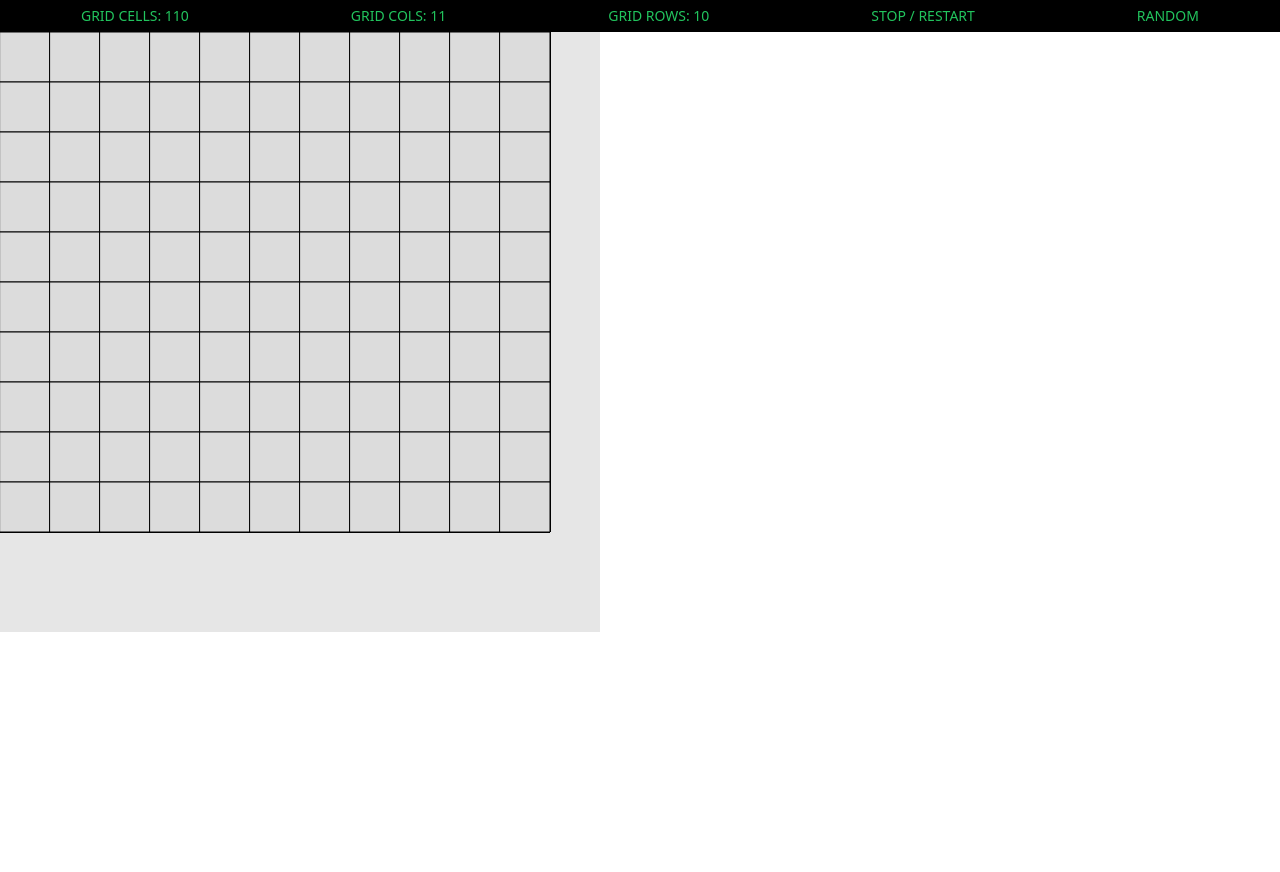
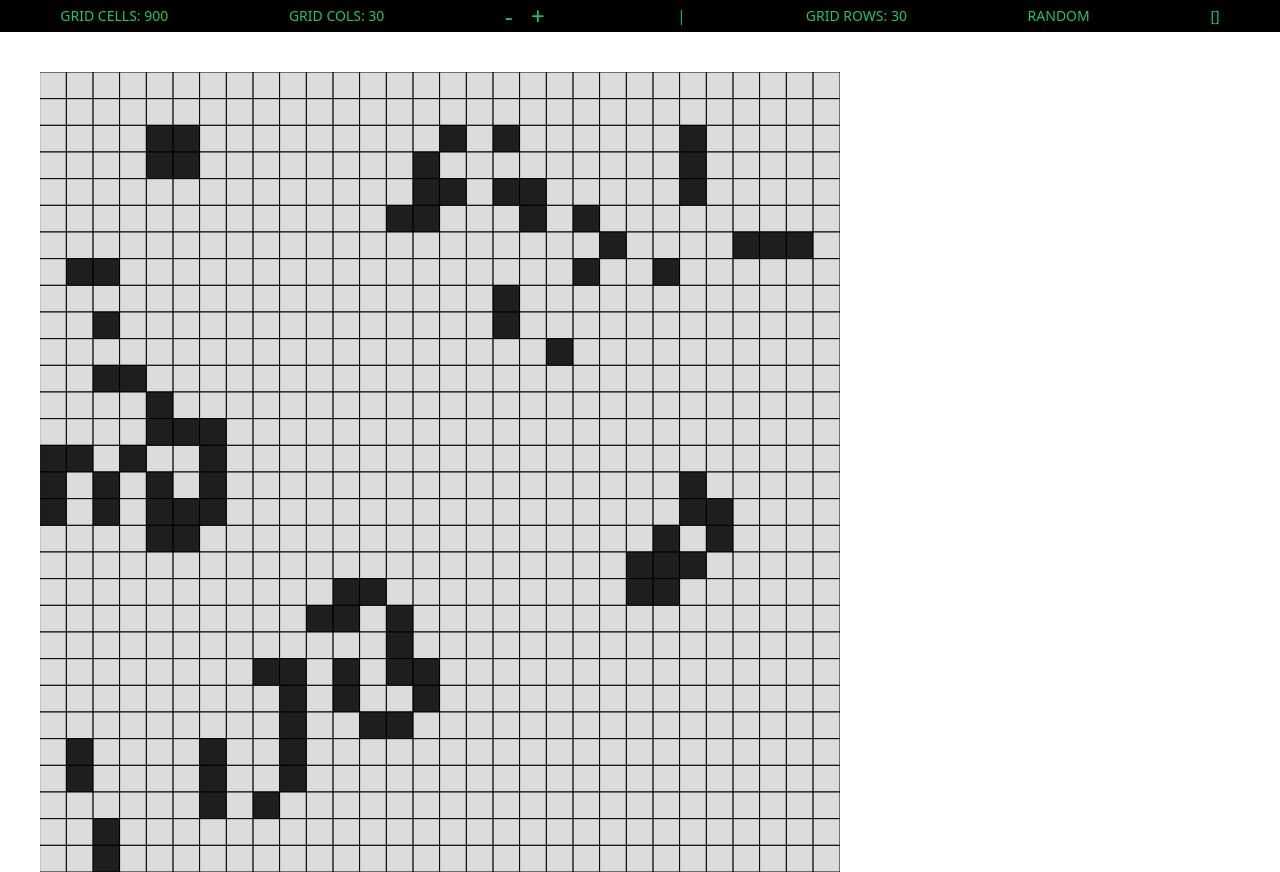
Before and after one commit to Andersson793/game_of_life, a Vue app: page / in a window 1280 px wide. Before the commit the page ends 800 px from the top, so only its background shows below. Built offline with nearby package versions, Linux system fonts and the light colour scheme.

Commit message:
changed addCols and removeCols for reduceGridCells and addGridCells and other changes

```diff
--- a/src/components/AppGridGame.vue
+++ b/src/components/AppGridGame.vue
@@ -9,12 +9,12 @@
             windowWidth: document.body.clientWidth,
             windowHeight: document.body.clientHeight - 32,
             gridPopulation: useStore().gridPopulation,
-            gridCols: 10,
-            gridRows: 10,
+            gridSize: 800,
+            gridCols: 30,
+            gridRows: 30,
             currentGrid: [],
             nextGrid: [],
             cell: {},
-            h: false,
             s: undefined,
         };
     },
@@ -36,8 +36,8 @@
     },
 
     methods: {
-        randomizeCells(grid) {
-            const g = grid;
+        randomizeCells() {
+            const g = this.createGrid();
 
             g.forEach((a, y) => {
                 a.forEach((b, x) => {
@@ -113,28 +113,51 @@
             return neighborsCount;
         },
 
-        rad() {
-            this.s.noLoop();
-            this.gridCols++;
-            this.currentGrid = this.randomizeCells(this.createGrid());
-            this.nextGrid = this.createGrid();
-            this.s.loop();
-        },
-
+        //randomize cells
         random() {
             this.s.noLoop();
 
-            this.currentGrid = this.randomizeCells(this.createGrid());
+            this.currentGrid = this.randomizeCells();
 
             this.s.loop();
         },
 
+        //stop or restart grid frames
         stop_restart() {
             if (this.s.isLooping()) {
                 this.s.noLoop();
             } else {
                 this.s.loop();
             }
+        },
+
+        //adds and removes columns and rows from the grid
+        addGridCells() {
+            this.s.noLoop();
+
+            this.gridCols++;
+            this.gridRows++;
+            this.currentGrid = this.randomizeCells();
+            this.nextGrid = this.createGrid();
+
+            this.s.clear();
+            this.s.redraw();
+
+            this.s.loop();
+        },
+
+        reduceGridCells() {
+            this.s.noLoop();
+
+            this.gridCols--;
+            this.gridRows--;
+            this.currentGrid = this.randomizeCells();
+            this.nextGrid = this.createGrid();
+
+            this.s.clear();
+            this.s.redraw();
+
+            this.s.loop();
         },
 
         generateNewgrid() {
@@ -147,23 +170,29 @@
                         b.position.y,
                     );
 
+                    //game of life roles
                     if (
                         (b.aLive === 1 && neighborsLiving === 2) ||
                         neighborsLiving === 3
                     ) {
                         this.nextGrid[y][x].aLive = 1;
-                    } else if (b.aLive === 0 && neighborsLiving === 3) {
+                    }
+
+                    if (b.aLive === 0 && neighborsLiving === 3) {
                         this.nextGrid[y][x].aLive = 1;
-                    } else if (b.aLive === 1 && neighborsLiving > 3) {
+                    }
+
+                    if (b.aLive === 1 && neighborsLiving > 3) {
                         this.nextGrid[y][x].aLive = 0;
-                    } else if (b.aLive === 1 && neighborsLiving < 2) {
+                    }
+
+                    if (b.aLive === 1 && neighborsLiving < 2) {
                         this.nextGrid[y][x].aLive = 0;
                     }
                 });
             });
 
             that.currentGrid = this.nextGrid;
-
             that.nextGrid = this.createGrid();
         },
 
@@ -177,19 +206,18 @@
 
             let setup = (p) =>
                 function () {
+                    const size = 700;
                     const mycanvas = p.createCanvas(
-                        //that.windowWidth,
-                        //that.windowHeight,
-
-                        600,
-                        600,
+                        that.gridSize,
+                        that.gridSize,
                     );
 
                     p.frameRate(10);
-                    p.background(230);
 
-                    that.currentGrid = that.randomizeCells(that.createGrid());
+                    that.currentGrid = that.randomizeCells();
                     that.nextGrid = that.createGrid();
+
+                    mycanvas.position(40, 40, "relative");
 
                     mycanvas.parent("canvas");
                 };
@@ -198,15 +226,17 @@
                 function () {
                     that.generateNewgrid();
 
+                    const t = that.gridSize / that.gridCols;
+
                     that.currentGrid.forEach((a, y) => {
                         a.forEach((b, x) => {
                             if (b.aLive) {
-                                p.fill(40);
+                                p.fill(30);
                             } else {
                                 p.fill(220);
                             }
 
-                            p.square(x * 50, y * 50, 50);
+                            p.square(x * t, y * t, t);
                         });
                     });
                 };
@@ -216,16 +246,11 @@
                 this.s = p;
                 this.s.setup = setup(this.s);
                 this.s.draw = draw(this.s);
-                this.rad();
             };
 
             //create a canvas
             const myCanvas = new p5(instance);
         },
-    },
-
-    updated() {
-        console.log("Updated");
     },
 };
 </script>
@@ -237,11 +262,26 @@
         >
             <span>Grid cells: {{ this.gridCols * this.gridRows }}</span>
             <span>Grid cols: {{ this.gridCols }}</span>
+            <div>
+                <span
+                    class="w-10 h-5 hover:bg-gray-50/10 rounded-sm text-center cursor-pointer text-2xl select-none"
+                    @click="this.reduceGridCells()"
+                >
+                    -
+                </span>
+                <span
+                    class="p-3 hover:bg-gray-50/10 rounded-sm text-center cursor-pointer text-2xl select-none"
+                    @click="this.addGridCells()"
+                >
+                    +
+                </span>
+            </div>
+
+            <span>|</span>
+
             <span>Grid rows: {{ this.gridRows }}</span>
-            <span class="cursor-pointer" @click="this.stop_restart()"
-                >stop / restart</span
-            >
             <span class="cursor-pointer" @click="this.random()"> random </span>
+            <span class="cursor-pointer" @click="this.stop_restart()">[]</span>
         </div>
     </div>
 </template>
--- a/vite.config.js
+++ b/vite.config.js
@@ -1,6 +1,9 @@
-import { defineConfig } from 'vite'
-import vue from '@vitejs/plugin-vue'
+import { defineConfig } from "vite";
+import vue from "@vitejs/plugin-vue";
 
 export default defineConfig({
   plugins: [vue()],
-})
+  server: {
+    open: true,
+  },
+});
```
